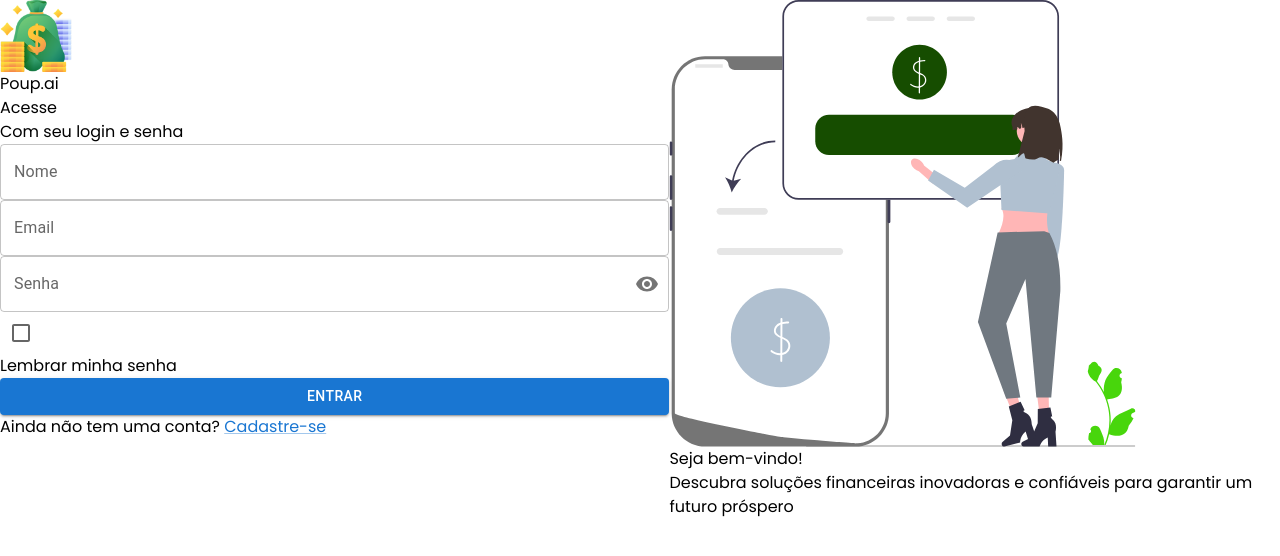
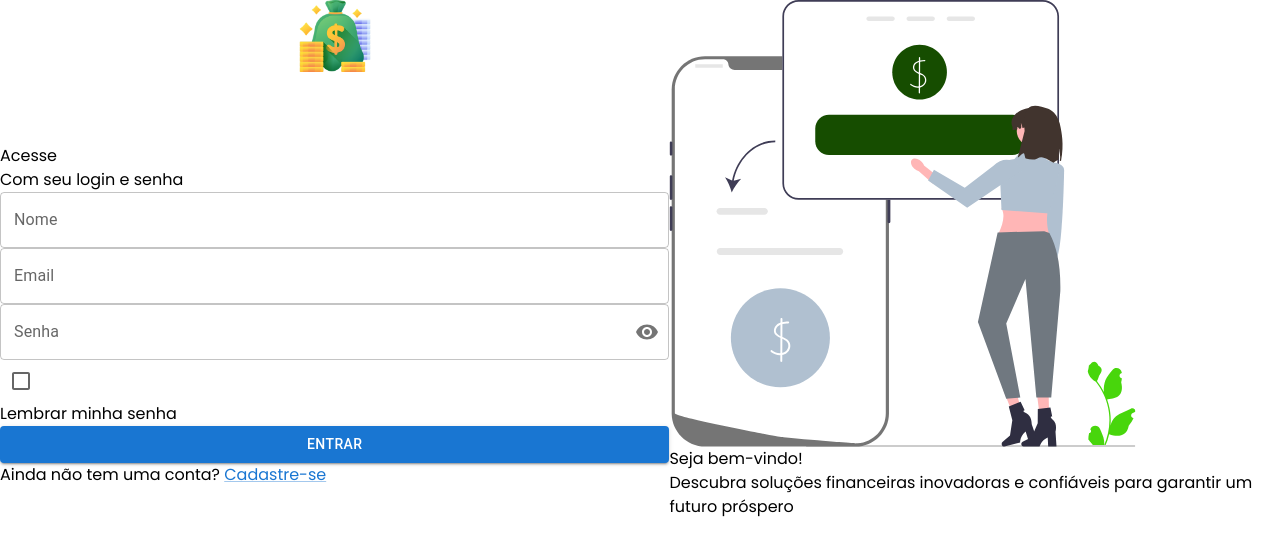
Before and after one commit to Douglass1981/FIAP-Fase1, a Next.js app: page / in a window 1280 px wide. Shown: the top 556 px of the page. Built offline with nearby package versions, Linux system fonts and the light colour scheme.

Commit message:
feat(styles): style logo area on login container

```diff
--- a/src/app/home.styles.module.scss
+++ b/src/app/home.styles.module.scss
@@ -13,9 +13,39 @@
 $bp-tablet: 768px;
 $bp-desktop: 1025px;
 
+$blue-primary-500: #002952;
+
+$gray-neutral-800: #424242;
+
+$white: #ffffff;
+$black: #000000;
+
+
 .login {
   display: flex;
   flex-direction: row;
   width: 100vw;
   min-height: 100vh;
+
+  &__container {
+
+
+    &__image {
+      width: 50%;
+      height: 50%;
+    }
+
+    &__logo_area {
+      display: flex;
+      flex-direction: column;
+      justify-content: center;
+      align-items: center;
+      &__brand {
+        @include typography(3rem, 700);
+        color: $white;
+      }
+    }
+
+
+  }
 }
```
